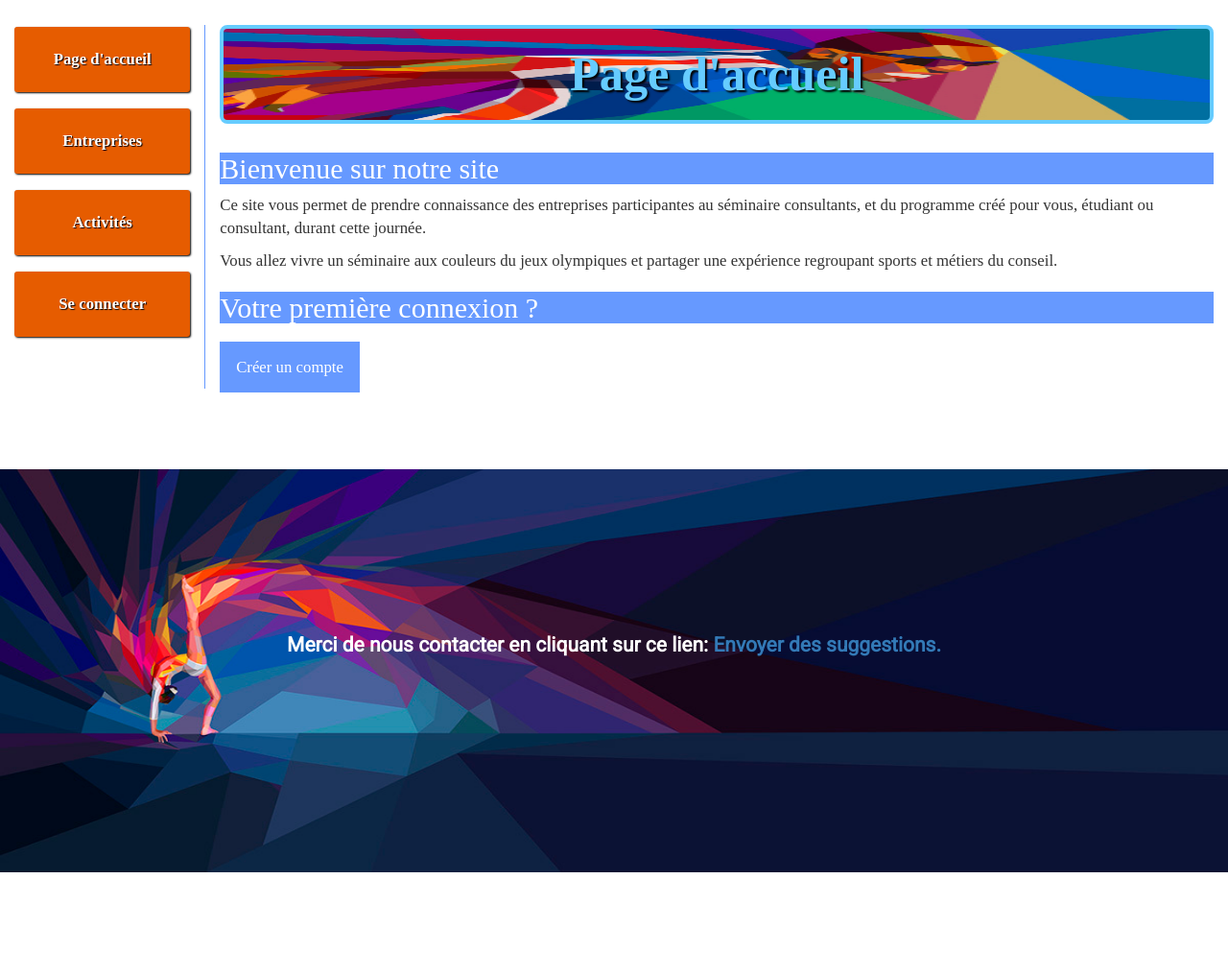
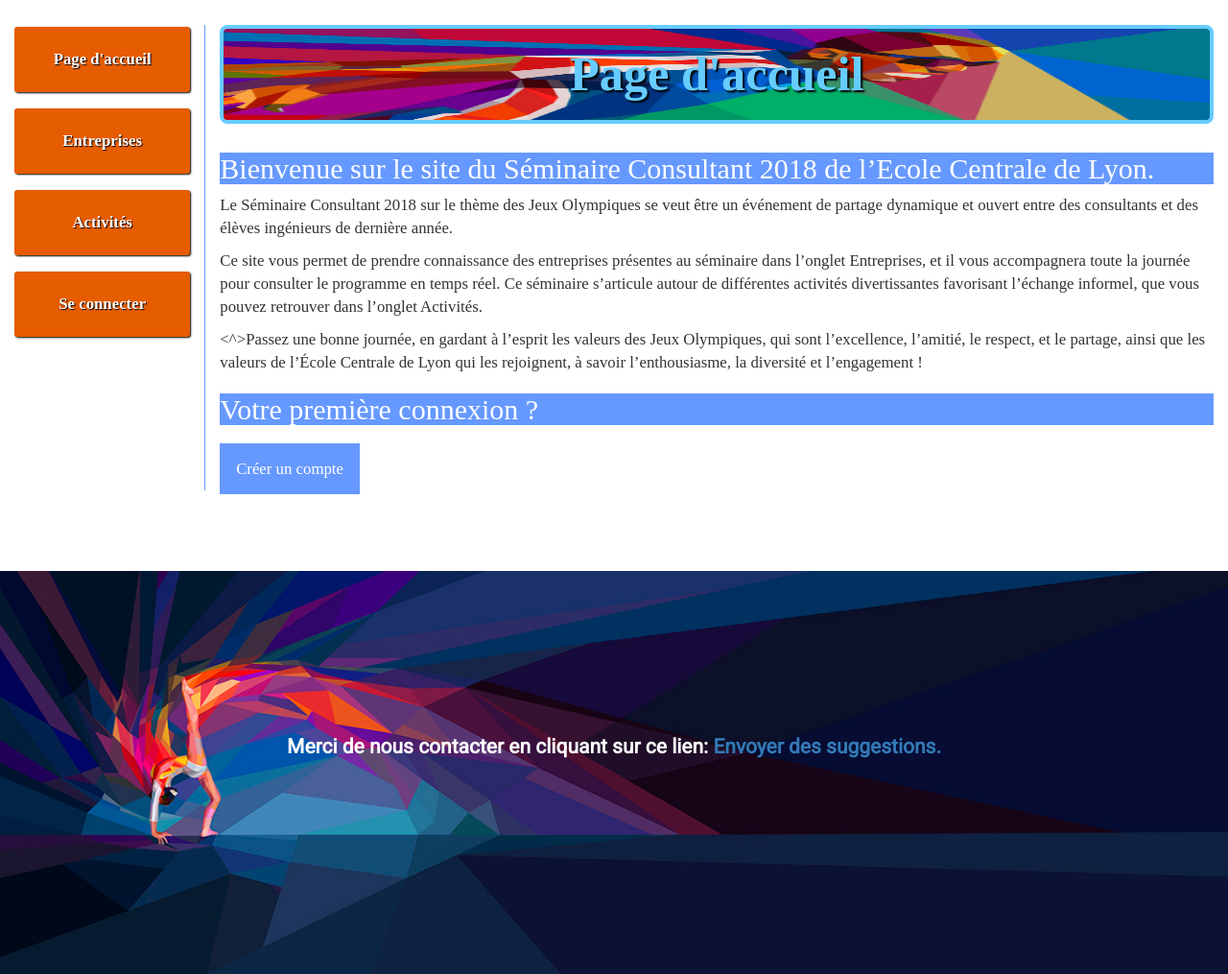
Before and after one commit to sarrme/seminaire_web, a Django app: a page that uses simulation/templates/index.html in a window 1280 px wide. Shown: the whole page at 96% size. Before the commit the page ends 909 px from the top, so only its background shows below. Run offline with Django 3.2, Linux system fonts and the light colour scheme; data that the repository does not hold is empty; some libraries are stand-ins or nearby versions.

Commit message:
change text page d'accueil

```diff
--- a/simulation/templates/index.html
+++ b/simulation/templates/index.html
@@ -3,9 +3,15 @@
 {% block content %}
 <h1>Page d'accueil</h1>
 
- <h2> Bienvenue sur notre site </h2>
- <p>Ce site vous permet de prendre connaissance des entreprises participantes au séminaire consultants, et du programme créé pour vous, étudiant ou consultant, durant cette journée. </p>
- <p> Vous allez vivre un séminaire aux couleurs du jeux olympiques et partager une expérience regroupant sports et métiers du conseil. </p>
+
+<h2>Bienvenue sur le site du Séminaire Consultant 2018 de l’Ecole Centrale de Lyon. </h2>
+
+<p>Le Séminaire Consultant 2018 sur le thème des Jeux Olympiques se veut être un événement de partage dynamique et ouvert entre des consultants et des élèves ingénieurs de dernière année.</p>
+
+<p>Ce site vous permet de prendre connaissance des entreprises présentes au séminaire dans l’onglet Entreprises, et il vous accompagnera toute la journée pour consulter le programme en temps réel. Ce séminaire s’articule autour de différentes activités divertissantes favorisant l’échange informel, que vous pouvez retrouver dans l’onglet Activités. </p>
+
+<^>Passez une bonne journée, en gardant à l’esprit les valeurs des Jeux Olympiques, qui sont l’excellence, l’amitié, le respect, et le partage, ainsi que les valeurs de l’École Centrale de Lyon qui les rejoignent, à savoir l’enthousiasme, la diversité et l’engagement ! </p>
+
  {% if user.is_authenticated %}
  {% else %}
  <h2>Votre première connexion ?</h2>
```
